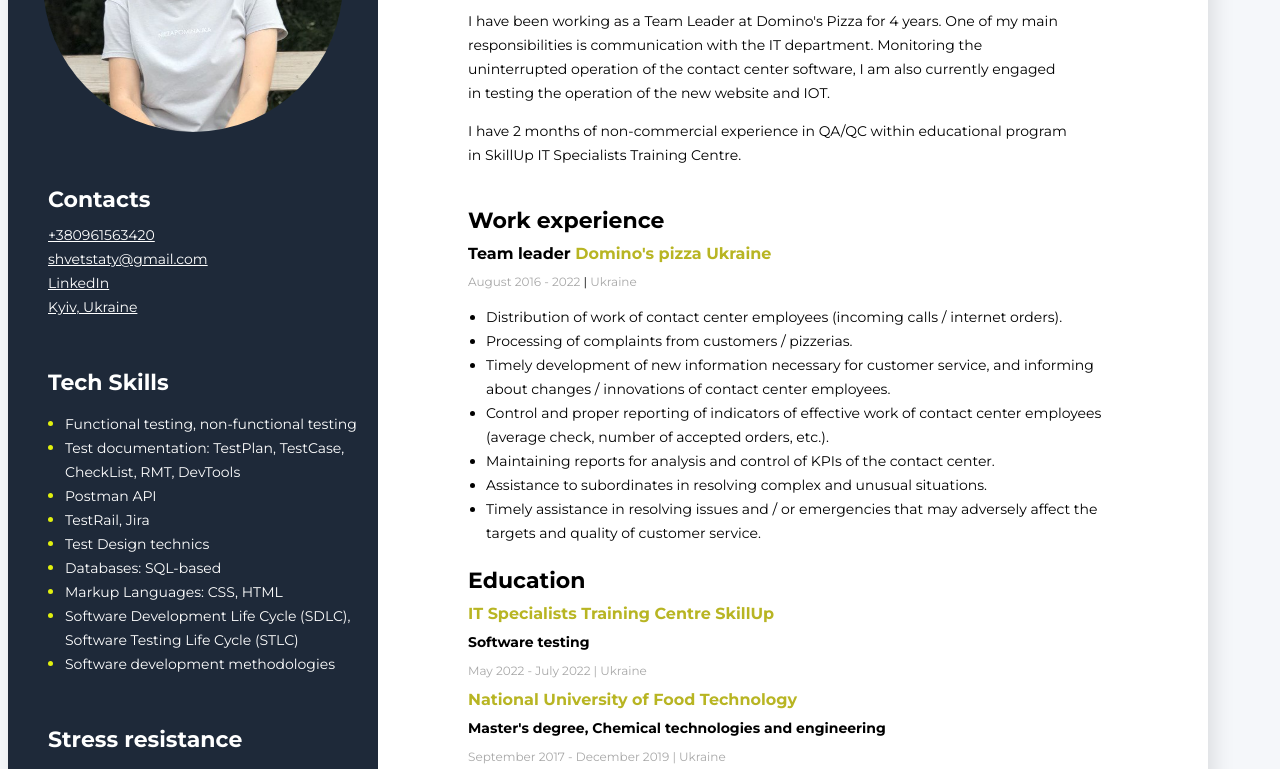
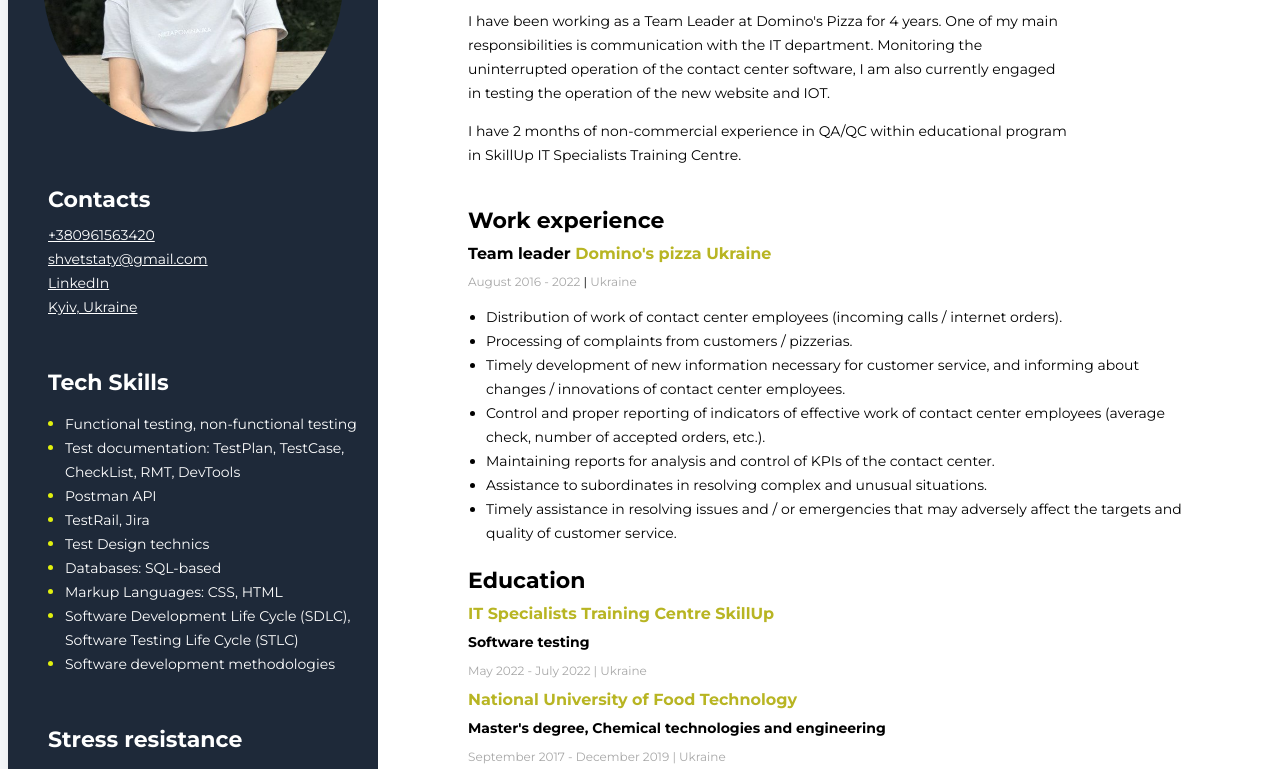
Before and after one commit to VadymDenysiuk/qa, a plain HTML site: page index.html in a window 1280 px wide. Shown: the part 216-985 px from the top of the page. Drawn offline with Linux system fonts and the light colour scheme.

Commit message:
change width

```diff
--- a/css/styles.css
+++ b/css/styles.css
@@ -3,12 +3,13 @@ body {
   font-family: "Montserrat", sans-serif;
   background-color: #f5f7fa;
   height: auto;
+  width: 100%;
 }
 .project-description {margin:0;}
 .main-section {
   display: flex;
   flex-direction: row-reverse;
-  width: 1200px;
+  width: 100%;
   justify-content: start;
   background-color: #fff;
   /* margin: 40px auto; */
```
